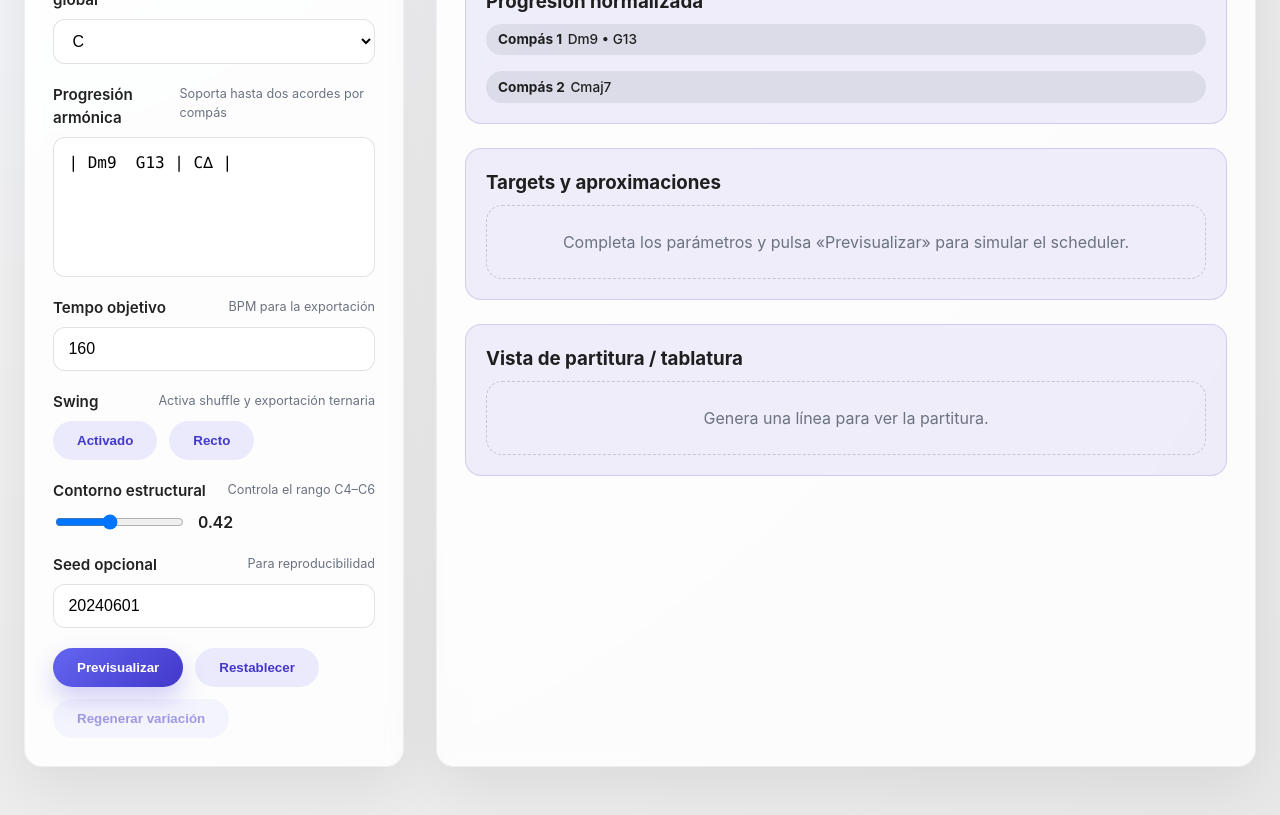
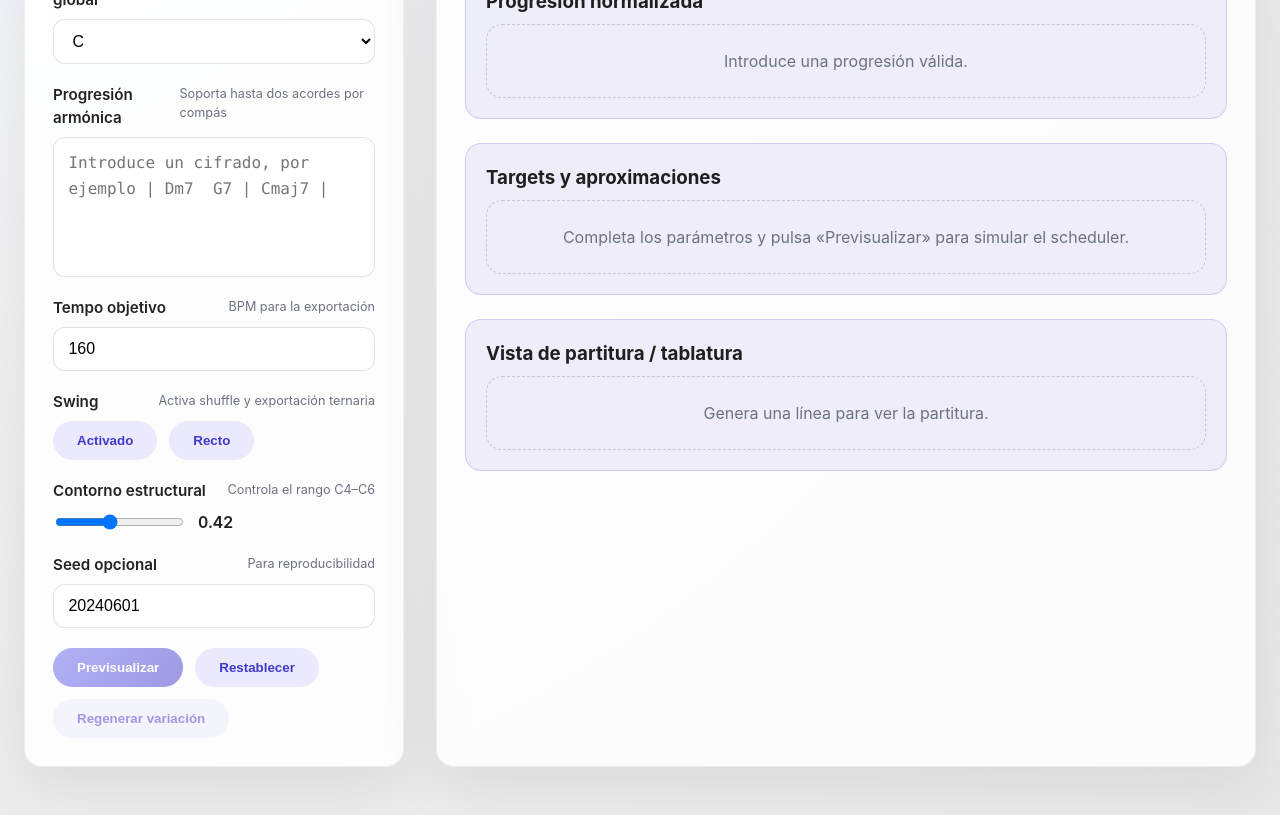
Before and after one commit to jaimejaramilloarias/Bebop-targeting, a React (Vite) app in the folder ui/: page / in a window 1280 px wide. Shown: the part 320-1135 px from the top of the page. Built offline with nearby package versions, Linux system fonts and the light colour scheme.

Commit message:
feat(ui): clear default progression and validate input

```diff
--- a/ui/src/App.tsx
+++ b/ui/src/App.tsx
@@ -52,7 +52,8 @@ type ApiError = {
 };
 
 const KEY_OPTIONS = ['C', 'Db', 'D', 'Eb', 'E', 'F', 'Gb', 'G', 'Ab', 'A', 'Bb', 'B'];
-const DEFAULT_PROGRESSION = '| Dm9  G13 | C∆ |';
+const DEFAULT_PROGRESSION = '';
+const PROGRESSION_PLACEHOLDER = '| Dm7  G7 | Cmaj7 |';
 const API_ENDPOINT = '/api/generate';
 const API_MIDI_ENDPOINT = '/api/generate/midi';
 
@@ -523,6 +524,11 @@ export default function App() {
 
   const handleChange = <K extends keyof FormState>(key: K, value: FormState[K]) => {
     setForm((current) => ({ ...current, [key]: value }));
+    if (key === 'progression' && status === 'error') {
+      setStatus('idle');
+      setErrorMessage(null);
+      setUnknownChords([]);
+    }
   };
 
   const playbackTempo = meta?.tempo_bpm ?? (form.tempo > 0 ? form.tempo : 160);
@@ -596,9 +602,10 @@ export default function App() {
 
   const buildPayload = useCallback(
     (seedOverride?: number): SchedulerRequestPayload => {
+      const trimmedProgression = form.progression.trim();
       const payload: SchedulerRequestPayload = {
         key: form.key,
-        progression: form.progression,
+        progression: trimmedProgression,
         swing: form.swing,
         contour_slider: form.contour
       };
@@ -649,6 +656,17 @@ export default function App() {
 
   const handleSubmit = async (event: FormEvent<HTMLFormElement>) => {
     event.preventDefault();
+    const trimmedProgression = form.progression.trim();
+    if (!trimmedProgression) {
+      setStatus('error');
+      setErrorMessage('Introduce un cifrado para generar aproximaciones.');
+      setUnknownChords([]);
+      setPreviewNotes([]);
+      setMeta(null);
+      setArtifacts(null);
+      setStructured(null);
+      return;
+    }
     const payload = buildPayload();
     await generatePreview(payload);
   };
@@ -711,6 +729,7 @@ export default function App() {
   }, []);
 
   const isLoading = status === 'loading';
+  const hasProgression = Boolean(form.progression.trim());
 
   return (
     <div className="app">
@@ -754,6 +773,7 @@ export default function App() {
                 onChange={(event) => handleChange('progression', event.target.value)}
                 spellCheck={false}
                 aria-label="Introducir progresión armónica"
+                placeholder={`Introduce un cifrado, por ejemplo ${PROGRESSION_PLACEHOLDER}`}
               />
             </div>
 
@@ -833,7 +853,7 @@ export default function App() {
             </div>
 
             <div className="actions">
-              <button type="submit" className="primary" disabled={isLoading}>
+              <button type="submit" className="primary" disabled={isLoading || !hasProgression}>
                 {isLoading ? 'Generando…' : 'Previsualizar'}
               </button>
               <button type="button" className="secondary" onClick={handleReset} disabled={isLoading}>
```
Also changed, not shown: 5 other files (tests, documents, lock files or other folders).
